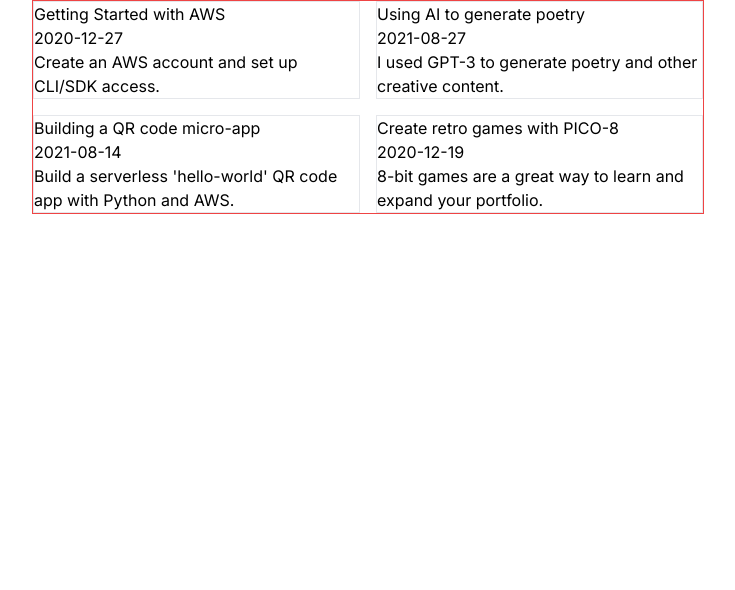
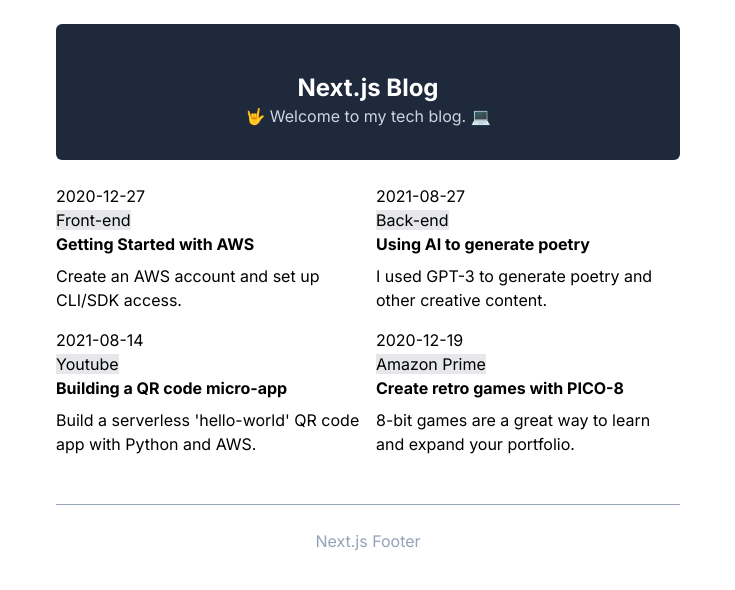
Before and after one commit to GabrielDeFreitas/nextjs-blog-markdown, a Next.js app: page / in a window 1280 px wide. Shown: the top 590 px of the page, without its empty margins (272-1007 px from the left). Built offline with nearby package versions, Linux system fonts and the light colour scheme.

Commit message:
Improved layout with Tailwind CSS for better UX

```diff
--- a/components/PostMetadata.ts
+++ b/components/PostMetadata.ts
@@ -3,4 +3,6 @@ export interface PostMetadata {
   date: string
   subtitle: string
   slug: string
+  author: string
+  badge: string
 }
--- a/components/PostPreview.tsx
+++ b/components/PostPreview.tsx
@@ -3,13 +3,24 @@ import { PostMetadata } from "./PostMetadata"
 
 const PostPreview = (props: PostMetadata) => {
   return <>
-    <div className='border border-violet-600'>
-      <Link href={`/posts/${props .slug}`}>
-        <h2>{props .title}</h2>
-      </Link>
-        <p>{props .date}</p>
-        <p>{props .subtitle}</p>
-    </div>
+    <article className="max-w-md mx-auto bg-white rounded-xl shadow-md overflow-hidden hover:shadow-lg transition duration-300 ease-in-out transform hover:-translate-y-1">
+      <div className="p-6">
+        <div className="flex items-baseline gap-4">
+          <p className="text-gray-500 text-sm">
+            {props.date}
+          </p>
+          <span className="inline-block bg-gray-200 rounded-full px-3 py-1 text-sm font-semibold text-gray-700 mr-2 mb-2">
+            {props.badge}
+          </span>
+        </div>
+        <Link href={`/posts/${props.slug}`}>
+          <h2 className="font-bold text-xl mb-2 transition duration-300 hover:underline">{props.title}</h2>
+        </Link>
+        <p className="text-gray-600">
+          {props.subtitle}
+        </p>
+      </div>
+    </article>
   </>
 }
 
--- a/components/getPostMetadata.ts
+++ b/components/getPostMetadata.ts
@@ -15,6 +15,8 @@ const getPostMetadata = (): PostMetadata[] => {
       title: matterResult.data.title,
       date: matterResult.data.date,
       subtitle: matterResult.data.subtitle,
+      author: matterResult.data.author,
+      badge: matterResult.data.badge,
       slug: fileName.replace(".md", ""),
     }
   })
--- a/package.json
+++ b/package.json
@@ -9,6 +9,10 @@
     "lint": "next lint"
   },
   "dependencies": {
+    "@headlessui/react": "^1.7.17",
+    "@heroicons/react": "^2.0.18",
+    "flowbite": "^2.2.1",
+    "flowbite-react": "^0.7.2",
     "gray-matter": "^4.0.3",
     "markdown-to-jsx": "^7.3.2",
     "next": "14.0.4",
--- a/posts/aws-quickstart.md
+++ b/posts/aws-quickstart.md
@@ -2,6 +2,8 @@
 title: "Getting Started with AWS"
 subtitle: "Create an AWS account and set up CLI/SDK access."
 date: "2020-12-27"
+author: "Lorem Ipsum"
+badge: "Front-end"
 ---
 
 "Cloud computing" plays a vital role in the creation of software products and services. It's also one of the most highly sought-after skills in the tech industry.
--- a/posts/gpt-3-generated-poetry.md
+++ b/posts/gpt-3-generated-poetry.md
@@ -2,6 +2,8 @@
 title: "Using AI to generate poetry"
 subtitle: "I used GPT-3 to generate poetry and other creative content."
 date: "2021-08-27"
+author: "Lorem Ipsum"
+badge: "Back-end"
 ---
 
 I was recently granted access to the [OpenAI GPT-3 Beta](https://beta.openai.com/), a very powerful language model that can be used to do all sorts of magic like chat bot generation, article summary, and a [lot more cool stuff](https://beta.openai.com/examples).
--- a/posts/qr-code-micro-app.md
+++ b/posts/qr-code-micro-app.md
@@ -2,6 +2,8 @@
 title: "Building a QR code micro-app"
 subtitle: "Build a serverless 'hello-world' QR code app with Python and AWS."
 date: "2021-08-14"
+author: "Lorem Ipsum"
+badge: "Youtube"
 ---
 
 Ever since the pandemic started, I've noticed QR codes creeping into my daily life. Venue check-ins, digital menus at restaurants, and online payments.
--- a/posts/retro-games-with-pico-8.md
+++ b/posts/retro-games-with-pico-8.md
@@ -3,6 +3,8 @@ title: "Create retro games with PICO-8"
 subtitle: "8-bit games are a great way to learn and expand your portfolio."
 date: "2020-12-19"
 cr: ["https://www.artstation.com/shizuorin"]
+author: "Lorem Ipsum"
+badge: "Amazon Prime"
 ---
 
 After watching [High Score](https://www.youtube.com/watch?v=B4jopG1wX88) on Netflix, I was suddenly inspired to develop a retro-style game. I think it was a combination of the aesthetics and nostalgia that motivated me.
--- a/src/app/layout.tsx
+++ b/src/app/layout.tsx
@@ -1,6 +1,8 @@
 import type { Metadata } from 'next'
 import { Inter } from 'next/font/google'
 import './globals.css'
+import Image from 'next/image'
+import Link from 'next/link'
 
 const inter = Inter({ subsets: ['latin'] })
 
@@ -14,10 +16,34 @@ export default function RootLayout({
 }: {
   children: React.ReactNode
 }) {
+
+  const header = (
+    <header className="mx-auto  max-w-2xl px-6">
+    <div className="text-center bg-slate-800 p-8 my-6 rounded-md">
+      <Link href="/">
+        <h1 className="text-2xl text-white font-bold mt-4 transition duration-300 hover:underline">
+          Next.js Blog
+        </h1>
+      </Link>
+      <p className="text-slate-300">🤟 Welcome to my tech blog. 💻</p>
+    </div>
+  </header>
+  );
+
+  const footer = (
+    <footer className="mx-auto  max-w-2xl px-6">
+      <div className="border-t border-slate-400 mt-12 py-6 text-center text-slate-400">
+        <h3>Next.js Footer</h3>
+      </div>
+    </footer>
+  );
+
   return (
     <html lang="en">
       <body className={inter.className}>
-        <main className="mx-auto border border-red-500 max-w-2xl">{children}</main>
+        {header}
+        {children}
+        {footer}
       </body>
     </html>
   )
--- a/src/app/page.tsx
+++ b/src/app/page.tsx
@@ -10,7 +10,9 @@ const HomePage = () => {
     />
   ))
 
-  return <div className='grid grid-cols-1 md:grid-cols-2 gap-4'>{postPreview}</div>
+  return <main className="mx-auto max-w-2xl px-6 grid grid-cols-1 md:grid-cols-2 gap-4">
+    {postPreview}
+  </main>
 }
 
 export default HomePage
--- a/src/app/posts/[slug]/page.tsx
+++ b/src/app/posts/[slug]/page.tsx
@@ -22,14 +22,12 @@ const PostPage = (props: any) => {
   const slug = props.params.slug
   const post = getPostContent(slug)
   return (
-    <div>
-      <h1>{post.data.title}</h1>
-      <p>{post.data.subtitle}</p>
-      <p>{post.data.date}</p>
+    <main className="mx-auto max-w-2xl px-6">
+      <h1 className="font-bold text-3xl	 mb-2">{post.data.title}</h1>
       <article className="prose lg:prose-xl">
         <Markdown>{post.content}</Markdown>
       </article>
-    </div>
+    </main>
   )
 }
 
--- a/tailwind.config.ts
+++ b/tailwind.config.ts
@@ -17,6 +17,7 @@ const config: Config = {
   },
   plugins: [
     require('@tailwindcss/typography'),
+    require("flowbite/plugin")
   ],
 }
 export default config
```
Also changed, not shown: 1 other file (tests, documents, lock files or other folders).
